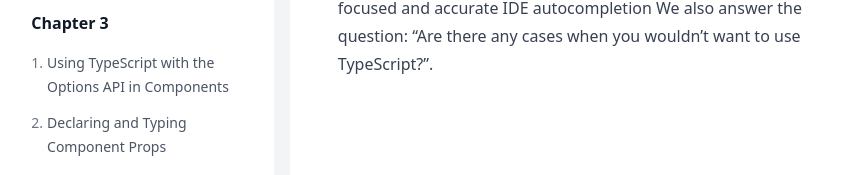
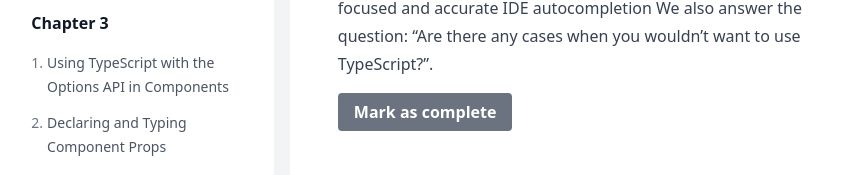
Before and after one commit to akhfih/learn-mastering-nuxt3, a Nuxt app: page /course/chapter/1-chapter-1/lesson/1-introduction-to-typescript-with-vue-js-3 in a window 1280 px wide. Shown: the part 741-916 px from the top of the page, without its empty margins (198-1059 px from the left). Built offline with nearby package versions, Linux system fonts and the light colour scheme.

Commit message:
1-12 tracking progress with useState

```diff
--- /dev/null
+++ b/components/LessonCompleteButton.vue
@@ -0,0 +1,34 @@
+<template>
+  <label
+    class="rounded text-white font-bold py-2 px-4 cursor-pointer"
+    :class="{
+      'bg-green-500': modelValue,
+      'bg-gray-500': !modelValue,
+    }"
+  >
+    <input
+      type="checkbox"
+      :value="modelValue"
+      @input="() => $emit('update:modelValue', !modelValue)"
+      class="hidden"
+    />
+    {{ modelValue ? 'Completed!' : 'Mark as complete' }}
+  </label>
+</template>
+
+<script setup>
+defineProps({
+  modelValue: {
+    type: Boolean,
+    default: false,
+  },
+});
+
+defineEmits(['update:modelValue']);
+</script>
+
+<style scoped>
+::selection {
+  display: none;
+}
+</style>
--- a/pages/course/chapter/[chapterSlug]/lesson/[lessonSlug].vue
+++ b/pages/course/chapter/[chapterSlug]/lesson/[lessonSlug].vue
@@ -22,6 +22,10 @@
     </div>
     <VideoPlayer v-if="lesson.videoId" :videoId="lesson.videoId" />
     <p>{{ lesson.text }}</p>
+    <LessonCompleteButton
+      :model-value="isLessonComplete"
+      @update:model-value="toggleComplete"
+    />
   </div>
 </template>
 
@@ -47,4 +51,29 @@
 useHead({
   title,
 });
+
+const progress = useState('progress', () => {
+  return [];
+});
+
+const isLessonComplete = computed(() => {
+  if (!progress.value[chapter.value.number - 1]) {
+    return false;
+  }
+
+  if (!progress.value[chapter.value.number - 1][lesson.value.number - 1]) {
+    return false;
+  }
+
+  return progress.value[chapter.value.number - 1][lesson.value.number - 1];
+});
+
+const toggleComplete = () => {
+  if (!progress.value[chapter.value.number - 1]) {
+    progress.value[chapter.value.number - 1] = [];
+  }
+
+  progress.value[chapter.value.number - 1][lesson.value.number - 1] =
+    !isLessonComplete.value;
+};
 </script>
```
